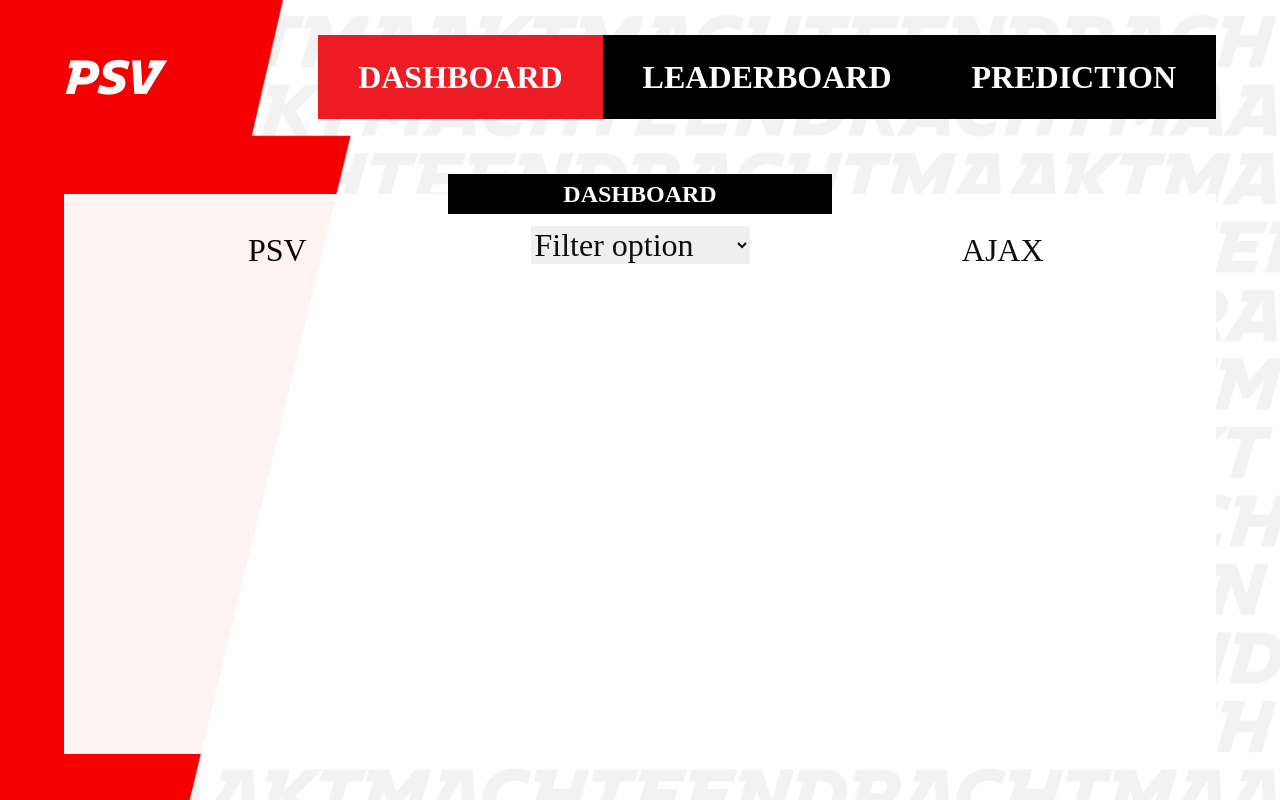
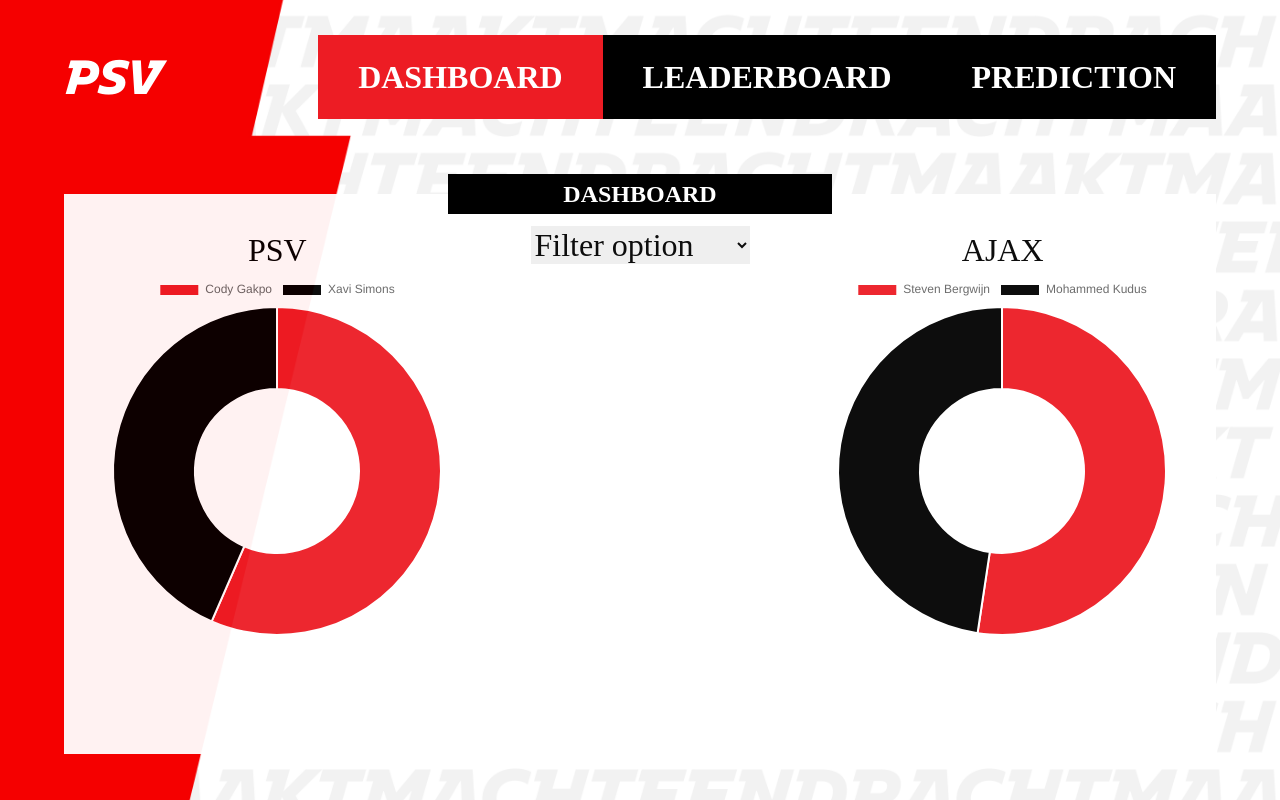
Before and after one commit to Leafar2001/psv-playoffs, a React (Create React App) app: page /dashboard in a window 1280 px wide. Built offline with nearby package versions, Linux system fonts and the light colour scheme; a web font is replaced by a local one.

Commit message:
chore: typing

```diff
--- a/src/pages/DashboardPage.tsx
+++ b/src/pages/DashboardPage.tsx
@@ -3,68 +3,79 @@ import NavBar from "../components/NavBar";
 import HeaderBar from "../components/HeaderBar";
 
 import DoughnutChart from "../components/charts/DoughnutChart";
-import { teamData } from "../data/teamData"
+import { teamData } from "../data/teamData";
 
 type Props = {};
 
 const DashboardPage = (props: Props) => {
+  const NamesPsv: string[] = [];
+  const NamesAjax: string[] = [];
+  teamData[0].teamStats.players.forEach((player) =>
+    NamesPsv.push(player.playerName)
+  );
+  teamData[1].teamStats.players.forEach((player) =>
+    NamesAjax.push(player.playerName)
+  );
 
-  const [activeData, setActiveData] = useState();
-  const [activeData2, setActiveData2] = useState();
+  const GoalsPsv: number[] = [];
+  const GoalsAjax: number[] = [];
+  teamData[0].teamStats.players.forEach((player) =>
+    GoalsPsv.push(player.goals)
+  );
+  teamData[1].teamStats.players.forEach((player) =>
+    GoalsAjax.push(player.goals)
+  );
 
-  const [activeNames, setActiveNames] = useState();
-  const [activeNames2, setActiveNames2] = useState();
+  const AssistsPsv: number[] = [];
+  const AssistsAjax: number[] = [];
+  teamData[0].teamStats.players.forEach((player) =>
+    AssistsPsv.push(player.assists)
+  );
+  teamData[0].teamStats.players.forEach((player) =>
+    AssistsAjax.push(player.assists)
+  );
 
-  const NamesPsv: any = []
-  const NamesAjax: any = []
-  teamData[0].teamStats.players.forEach((player) => NamesPsv.push(player.playerName))
-  teamData[1].teamStats.players.forEach((player) => NamesAjax.push(player.playerName))
+  const YellowCardsPsv: number[] = [];
+  const YellowCardsAjax: number[] = [];
+  YellowCardsPsv.push(teamData[0].teamStats.players[0].yellowCards);
+  YellowCardsPsv.push(teamData[0].teamStats.players[1].yellowCards);
+  YellowCardsAjax.push(teamData[1].teamStats.players[0].yellowCards);
+  YellowCardsAjax.push(teamData[1].teamStats.players[1].yellowCards);
 
-  const GoalsPsv: any = []
-  const GoalsAjax: any = []
-  teamData[0].teamStats.players.forEach((player) => GoalsPsv.push(player.goals))
-  teamData[1].teamStats.players.forEach((player) => GoalsAjax.push(player.goals))
+  const MinPlayedPsv: number[] = [];
+  const MinPlayedAjax: number[] = [];
+  MinPlayedPsv.push(teamData[0].teamStats.players[0].minutesPlayed);
+  MinPlayedPsv.push(teamData[0].teamStats.players[1].minutesPlayed);
+  MinPlayedAjax.push(teamData[1].teamStats.players[0].minutesPlayed);
+  MinPlayedAjax.push(teamData[1].teamStats.players[1].minutesPlayed);
 
-  const AssistsPsv: any = []
-  const AssistsAjax: any = []
-  teamData[0].teamStats.players.forEach((player) => AssistsPsv.push(player.assists))
-  teamData[0].teamStats.players.forEach((player) => AssistsAjax.push(player.assists))
+  const [activeData, setActiveData] = useState(GoalsPsv);
+  const [activeData2, setActiveData2] = useState(GoalsAjax);
 
-  const YellowCardsPsv: any = []
-  const YellowCardsAjax: any = []
-  YellowCardsPsv.push(teamData[0].teamStats.players[0].yellowCards)
-  YellowCardsPsv.push(teamData[0].teamStats.players[1].yellowCards)
-  YellowCardsAjax.push(teamData[1].teamStats.players[0].yellowCards)
-  YellowCardsAjax.push(teamData[1].teamStats.players[1].yellowCards)
+  const [activeNames, setActiveNames] = useState(NamesPsv);
+  const [activeNames2, setActiveNames2] = useState(NamesAjax);
 
-  const MinPlayedPsv: any = []
-  const MinPlayedAjax: any = []
-  MinPlayedPsv.push(teamData[0].teamStats.players[0].minutesPlayed)
-  MinPlayedPsv.push(teamData[0].teamStats.players[1].minutesPlayed)
-  MinPlayedAjax.push(teamData[1].teamStats.players[0].minutesPlayed)
-  MinPlayedAjax.push(teamData[1].teamStats.players[1].minutesPlayed)
+  const fetchData = (e: React.ChangeEvent<HTMLSelectElement>) => {
+    setActiveNames(NamesPsv);
+    setActiveNames2(NamesAjax);
 
-  const fetchData = (e: any) => {
-    setActiveNames(NamesPsv)
-    setActiveNames2(NamesAjax)
-
-    if(e.target.value === "goals"){
-      setActiveData(GoalsPsv)
-      setActiveData2(GoalsAjax)
+    if (e.target.value === "goals") {
+      setActiveData(GoalsPsv);
+      setActiveData2(GoalsAjax);
     }
-    if(e.target.value === "assists"){
-      setActiveData(AssistsPsv)
-      setActiveData2(AssistsAjax)
+    if (e.target.value === "assists") {
+      setActiveData(AssistsPsv);
+      setActiveData2(AssistsAjax);
     }
-    if(e.target.value === "yellow-cards"){
-      setActiveData(YellowCardsPsv)
-      setActiveData2(YellowCardsAjax)
+    if (e.target.value === "yellow-cards") {
+      setActiveData(YellowCardsPsv);
+      setActiveData2(YellowCardsAjax);
     }
-    if(e.target.value === "min-played"){
-      setActiveData(MinPlayedPsv)
-      setActiveData2(MinPlayedAjax)
+    if (e.target.value === "min-played") {
+      setActiveData(MinPlayedPsv);
+      setActiveData2(MinPlayedAjax);
     }
-  }
+  };
 
   const psvData = {
     labels: activeNames,
@@ -88,21 +99,24 @@ const DashboardPage = (props: Props) => {
     ],
   };
 
-
   return (
     <div>
-      <NavBar/>
+      <NavBar />
       <HeaderBar Heading={"Dashboard"} />
       <div className="w-full text-[32px] bg-white min-h-[70vh] opacity-95 p-8">
         <div className="flex justify-between">
           <div className="w-1/3">
-            <div className="flex justify-center align-center"><p>PSV</p></div>
+            <div className="flex justify-center align-center">
+              <p>PSV</p>
+            </div>
             <DoughnutChart chartData={psvData} />
           </div>
           <div className="w-1/5">
             <div className="flex justify-center">
               <select className="cursor-pointer" onChange={fetchData}>
-                <option disabled selected>Filter option</option>
+                <option disabled selected>
+                  Filter option
+                </option>
                 <option value="goals">Goals</option>
                 <option value="assists">Assists</option>
                 <option value="yellow-cards">Yellow cards</option>
@@ -111,8 +125,10 @@ const DashboardPage = (props: Props) => {
             </div>
           </div>
           <div className="w-1/3">
-            <div className="flex justify-center align-center"><p>AJAX</p></div>
-            <DoughnutChart chartData={ajaxData}/>
+            <div className="flex justify-center align-center">
+              <p>AJAX</p>
+            </div>
+            <DoughnutChart chartData={ajaxData} />
           </div>
         </div>
       </div>
```
